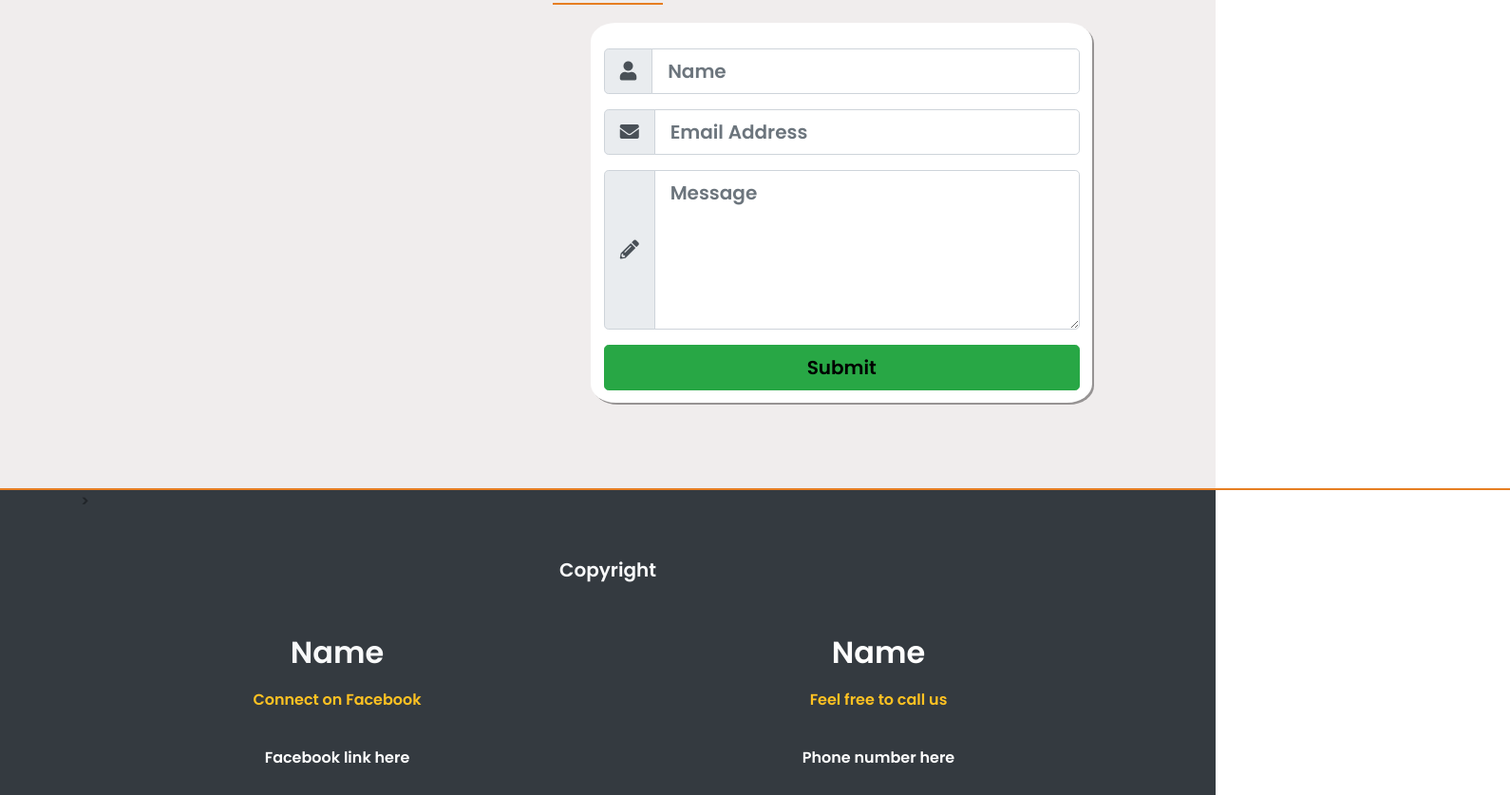
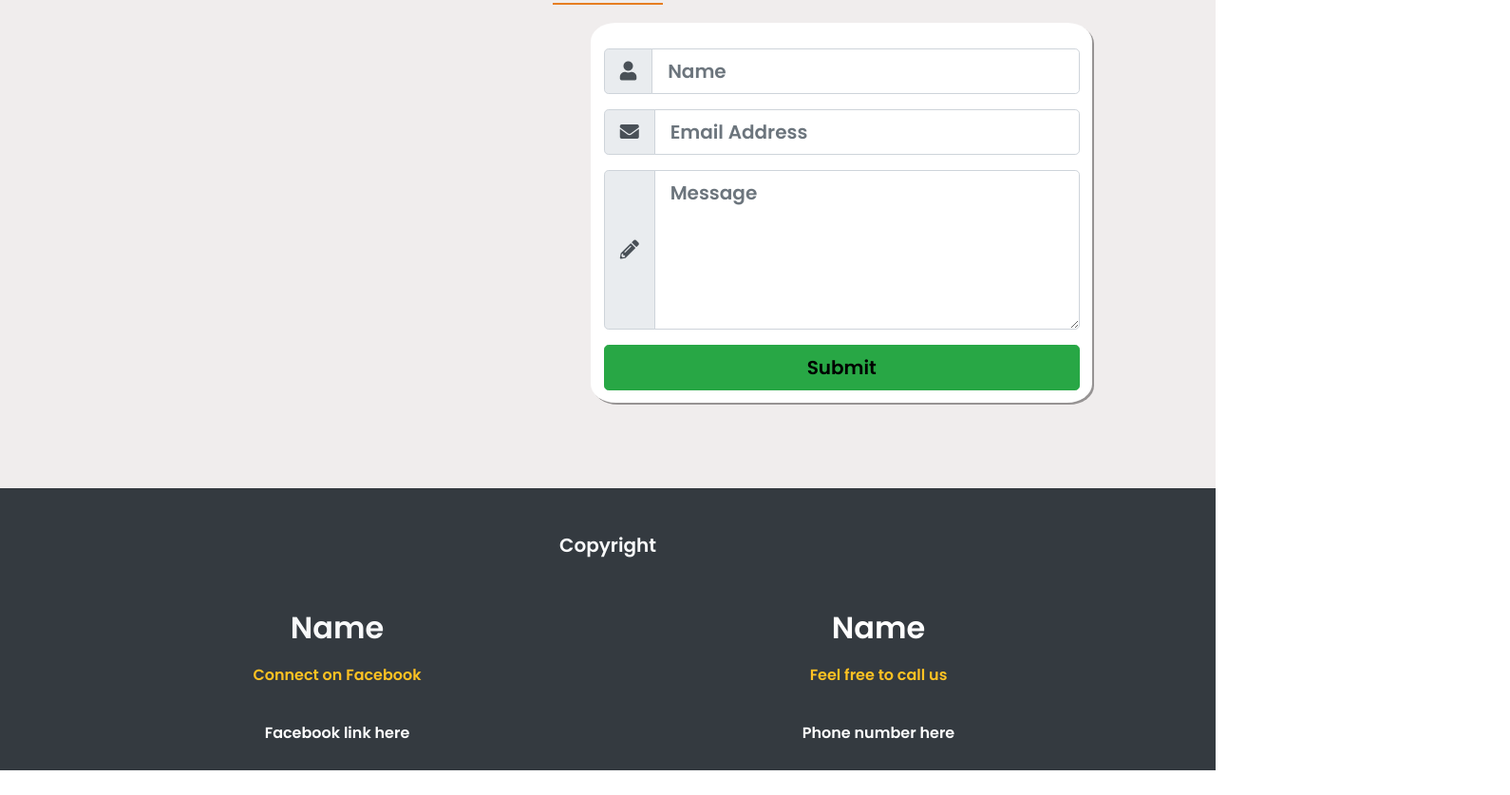
Before and after one commit to aastha985/Enactus_IIITD_Official_Website, a plain HTML site: page index.html in a window 1280 px wide. Shown: the part 2883-3720 px from the top of the page at 95% size, 1590 px wide, since content can reach past the window. After the commit the page ends 3694 px from the top, so only its background shows below. Drawn offline with nearby package versions, Linux system fonts and the light colour scheme; a web font is replaced by a local one.

Commit message:
remove horizontal scroll

```diff
--- a/index.html
+++ b/index.html
@@ -251,7 +251,6 @@
 
             <footer id="footer" class="for-footer bg-dark">
                   <div class="container">
-                        <div class="sectionBorder" id ="footerBorder"></div>>
                       <div class="row">
                           <div class="col text-center py-4">
                               <h5 class="text-light pt-4">Copyright</h5>
```
